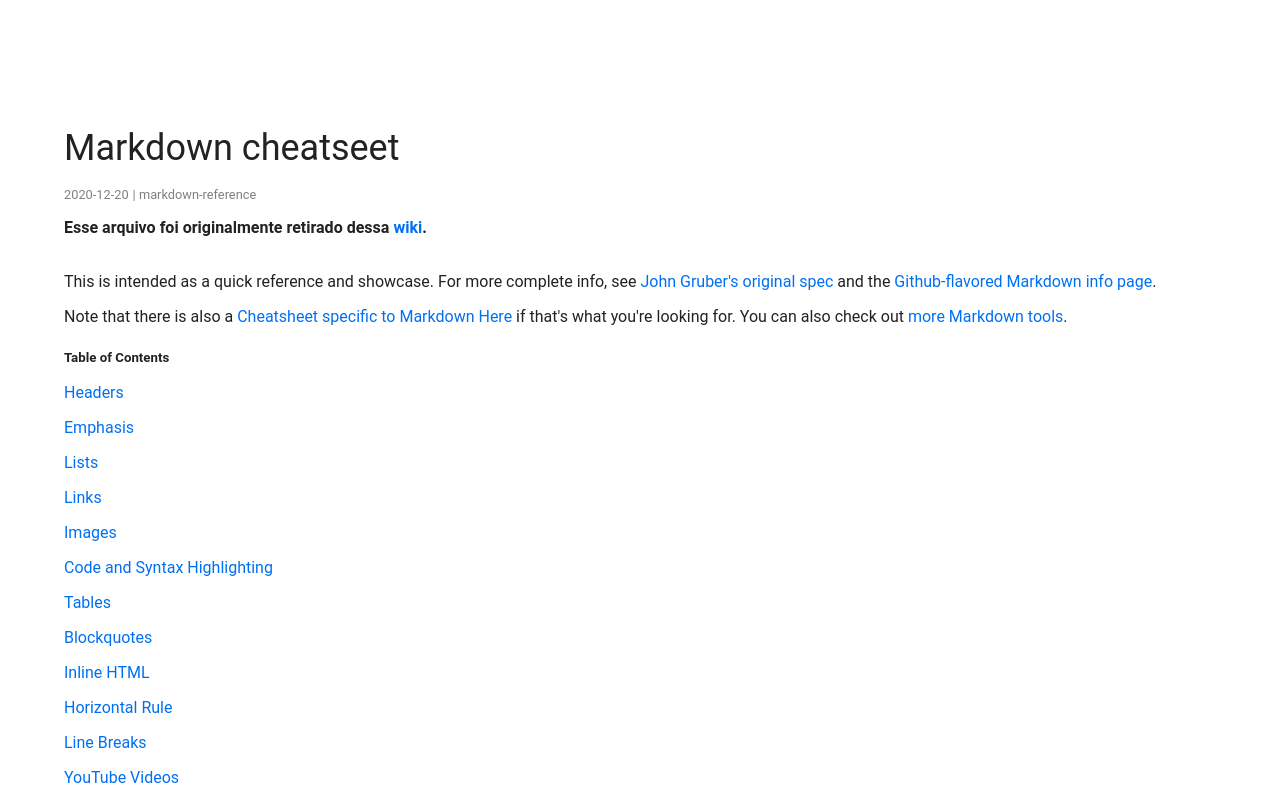
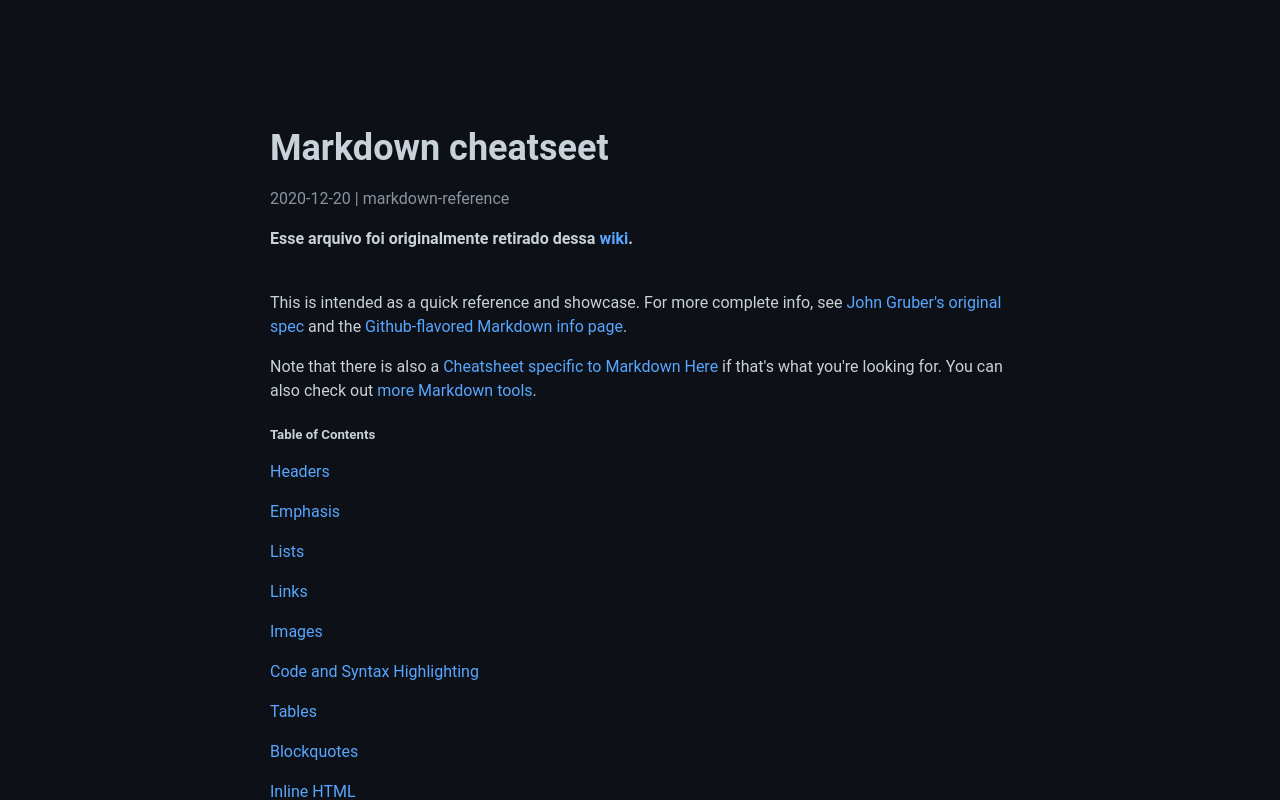
Before and after one commit to yudi-azvd/blog, a Next.js app: page /blog/posts/Markdown-Cheatsheet in a window 1280 px wide. Shown: the top 800 px of the page. Built offline with nearby package versions, Linux system fonts and the light colour scheme.

Commit message:
style changes

```diff
--- a/src/components/Link/index.tsx
+++ b/src/components/Link/index.tsx
@@ -2,7 +2,7 @@
 import styled from 'styled-components'
 
 export const Link = styled(NextLink)`
-  background: blue;
+  /* background: blue; */
 `
 
 export default Link
--- a/src/pages/_document.tsx
+++ b/src/pages/_document.tsx
@@ -1,5 +1,12 @@
-import Document, { DocumentContext, DocumentInitialProps } from 'next/document'
 import { ServerStyleSheet } from 'styled-components'
+import Document, {
+  DocumentContext,
+  DocumentInitialProps,
+  Html,
+  Head,
+  Main,
+  NextScript,
+} from 'next/document'
 
 export default class MyDocument extends Document {
   static async getInitialProps(
@@ -29,4 +36,20 @@
       sheet.seal()
     }
   }
+
+  render(): JSX.Element {
+    return (
+      <Html lang="pt">
+        <Head>
+          <meta charSet="utf-8" />
+          <meta name="description" content="Blog Yudi Yamane" />
+        </Head>
+
+        <body>
+          <Main />
+          <NextScript />
+        </body>
+      </Html>
+    )
+  }
 }
--- a/src/pages/blog/index.tsx
+++ b/src/pages/blog/index.tsx
@@ -24,9 +24,6 @@
         <Content>
           <h1>Posts</h1>
 
-          <small>
-            posts temporários, apenas para teste. O último nem é meu xD
-          </small>
           <br />
 
           <ul>
--- a/src/pages/blog/posts/[id].tsx
+++ b/src/pages/blog/posts/[id].tsx
@@ -43,6 +43,7 @@
     <>
       <Head>
         <title> {post.title} </title>
+        <meta name="description" content={post.excerpt} />
       </Head>
 
       <Container>
--- a/src/styles/global.ts
+++ b/src/styles/global.ts
@@ -3,18 +3,18 @@
 export default createGlobalStyle`
   :root {
     font-size: 16px;
-    --color-fg-default: #24292f;
-    --color-fg-muted: #57606a;
-    --color-fg-subtle: #6e7781;
-    --color-canvas-default: #ffffff;
-    --color-canvas-subtle: #f6f8fa;
-    --color-border-default: #d0d7de;
-    --color-border-muted: hsla(210,18%,87%,1);
-    --color-neutral-muted: rgba(175,184,193,0.2);
-    --color-accent-fg: #0969da;
-    --color-accent-emphasis: #0969da;
-    --color-danger-fg: #cf222e;
-  }
+    --color-fg-default: #c9d1d9;
+    --color-fg-muted: #8b949e;
+    --color-fg-subtle: #484f58;
+    --color-canvas-default: #0d1117;
+    --color-canvas-subtle: #161b22;
+    --color-border-default: #30363d;
+    --color-border-muted: #21262d;
+    --color-neutral-muted: rgba(110,118,129,0.4);
+    --color-accent-fg: #58a6ff;
+    --color-accent-emphasis: #1f6feb;
+    --color-danger-fg: #f85149;
+    }
 
   * {
     margin: 0;
@@ -23,9 +23,13 @@
     outline: 0
   }
 
+  html {
+    overflow-y: overlay;
+  }
+
   body {
-    background: #fff;
-    color: #222;
+    background: var(--color-canvas-default);
+    color: var(--color-fg-default);
     -webkit-font-smoothing: antialiased;
   }
 
@@ -55,7 +59,7 @@
   }
 
   a {
-    color: #0070f3;
+    color: var(--color-accent-fg);
     text-decoration: none;
   }
 
--- a/src/styles/pages/post.ts
+++ b/src/styles/pages/post.ts
@@ -3,18 +3,27 @@
 export const Container = styled.div`
   height: 100vh;
   width: 100vw;
+  max-width: 100%;
   display: flex;
   flex-direction: column;
 `
 
+// Copiei descaradamente daqui
+// https://github.com/sindresorhus/github-markdown-css/blob/main/github-markdown.css
 export const MarkdownContent = styled.article`
   margin: 8% auto;
   width: 90%;
   display: flex;
   flex-direction: column;
+  line-height: 1.5;
+
+  @media (min-width: 650px) {
+    & {
+      max-width: calc(800px - (30px * 2));
+    }
+  }
 
   h1 {
-    font-weight: normal;
     margin-bottom: 4px;
   }
 
@@ -38,16 +47,17 @@
   }
 
   code {
-    background: #ccc;
-    border-radius: 4px;
-    padding: 0px 0.2em;
+    background: var(--color-canvas-subtle);
+    border-radius: 6px;
+    font-size: 95%;
+    padding: 0px 0.4em;
   }
 
   pre {
-    background: #ccc;
-    overflow: scroll;
-    padding: 8px;
-    border-radius: 4px;
+    background: var(--color-canvas-subtle);
+    overflow: auto;
+    padding: 16px;
+    border-radius: 6px;
     font-size: 12px;
     margin-top: 0;
     margin-bottom: 16px;
@@ -70,6 +80,10 @@
 
   a {
     margin-top: 16px;
+  }
+
+  a:last-of-type {
+    margin-bottom: 32px;
   }
 
   ul,
@@ -99,14 +113,14 @@
 `
 
 export const PostDetails = styled.div`
-  color: grey;
+  color: var(--color-fg-muted);
   display: flex;
   align-items: center;
   margin-bottom: 16px;
 
   time,
   small {
-    font-size: 0.8em;
+    font-size: 1em;
   }
 
   time {
--- /dev/null
+++ b/src/styles/theme.ts
@@ -0,0 +1,9 @@
+const theme = {
+  colors: {
+    background: '#f0f0f0',
+    text: '#222',
+    primary: '#0070f3',
+  },
+}
+
+export default theme
```
Also changed, not shown: posts/automacao-com-bash-parte-1.md (+2 -2 lines), src/pages/_app.tsx (+4 -6 lines), src/pages/index.tsx (+39 -6 lines), src/styles/pages/blog.ts (+8 -1 lines), src/styles/styled.d.ts (added, +11 -0 lines), 1 other file (tests, documents, lock files or other folders).
